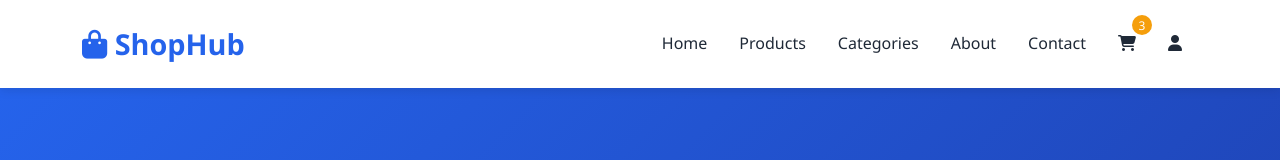
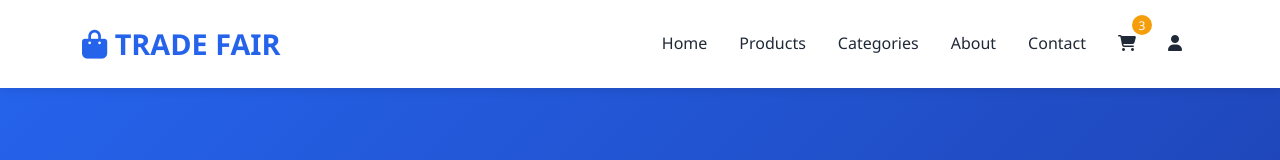
Before and after one commit to agyesam12/ecom-prototype, a plain HTML site: page index.html in a window 1280 px wide. Shown: the top 160 px of the page. Drawn offline with nearby package versions, Linux system fonts and the light colour scheme.

```diff
--- a/index.html
+++ b/index.html
@@ -321,7 +321,7 @@
     <!-- Navigation -->
     <nav class="navbar navbar-expand-lg navbar-light sticky-top">
         <div class="container">
-            <a class="navbar-brand" href="#"><i class="fas fa-shopping-bag"></i> ShopHub</a>
+            <a class="navbar-brand" href="#"><i class="fas fa-shopping-bag"></i> TRADE FAIR</a>
             <button class="navbar-toggler" type="button" data-bs-toggle="collapse" data-bs-target="#navbarNav">
                 <span class="navbar-toggler-icon"></span>
             </button>
```
